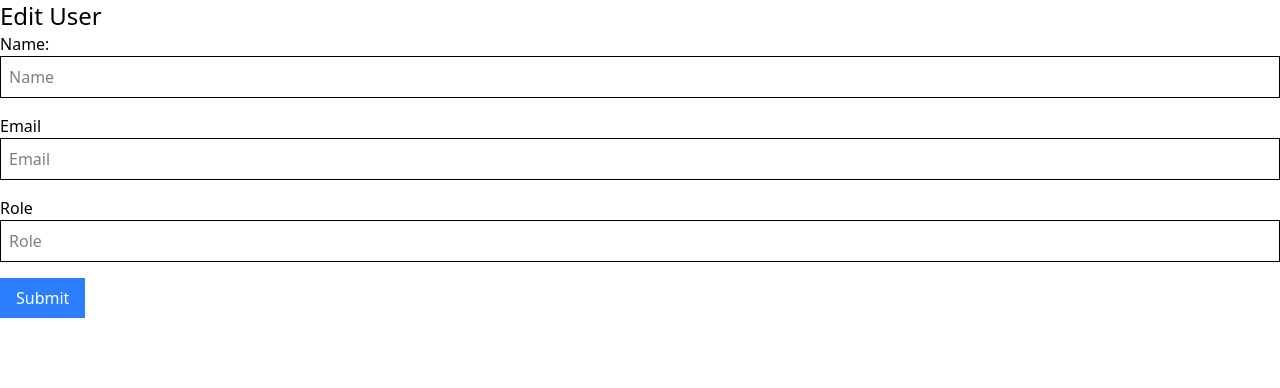
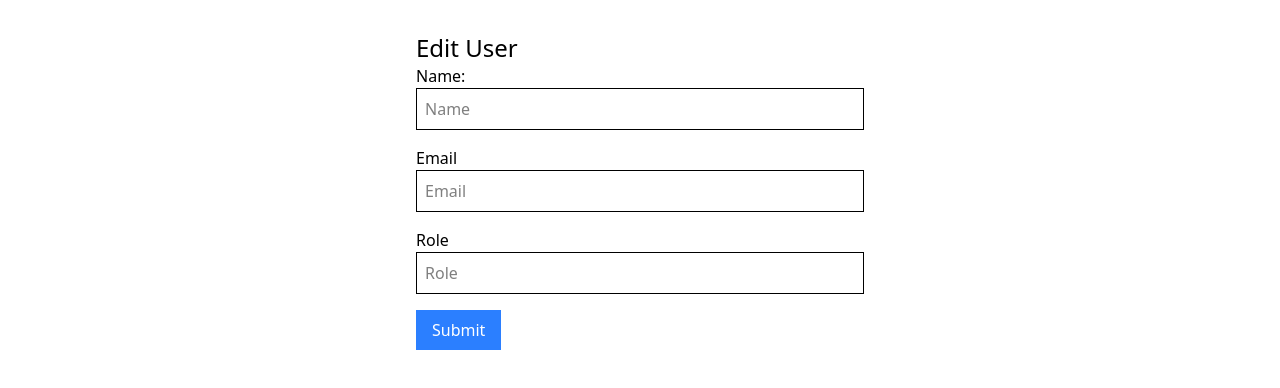
Before and after one commit to raineer24/capstone-project, a React (Vite) app: page /edit/1 in a window 1280 px wide. Shown: the top 388 px of the page. Built offline with nearby package versions, Linux system fonts and the light colour scheme.

Commit message:
readme file

```diff
--- a/src/main.jsx
+++ b/src/main.jsx
@@ -1,14 +1,16 @@
 // src/main.jsx
 import React from "react";
 import ReactDOM from "react-dom/client";
-import { BrowserRouter } from "react-router-dom";
 import App from "./App";
 import "react-toastify/dist/ReactToastify.css";
 // src/main.jsx
 import './index.css';
+import 'react-toastify/dist/ReactToastify.css'; // <-- Import CSS
+import { ToastContainer } from 'react-toastify';
 
 ReactDOM.createRoot(document.getElementById("root")).render(
   <React.StrictMode>
     <App />
+    <ToastContainer />
   </React.StrictMode>
 );
--- a/src/pages/CreateUser.jsx
+++ b/src/pages/CreateUser.jsx
@@ -9,12 +9,13 @@ const CreateUser = (data) => {
   const { createItem } = useLocalStorageCrud();
 
   const handleCreate = (data) => {
+    console.log(data,'data!')
     createItem(data);
     navigate('/')
   };
 
   return (
-    <div className='max-md mx-auto mt-8'>
+    <div className='max-w-md mx-auto mt-8'>
       <h2 className='text-2xl mb-4'>Create User</h2>
       <UserForm onSubmit={handleCreate}/>
     </div>
--- a/src/pages/EditUser.jsx
+++ b/src/pages/EditUser.jsx
@@ -30,7 +30,7 @@ const EditUser = () => {
   };
 
   return (
-    <div>
+    <div className='max-w-md mx-auto mt-8'>
       <h1 className="text-2xl">Edit User</h1>
       <UserForm onSubmit={handleUpdate} defaultValues={user} />
     </div>
--- a/src/pages/Home.jsx
+++ b/src/pages/Home.jsx
@@ -9,7 +9,6 @@ const Home = () => {
   const handleDelete = (id) => {
     if (window.confirm("Are you sure?")) {
       deleteItem(id);
-      toast.success("User deleted");
     }
   };
 
--- a/src/utils/validation.js
+++ b/src/utils/validation.js
@@ -3,5 +3,5 @@ import { z } from 'zod';
 
 export const userSchema = z.object({
   name: z.string().min(1, 'Name is required'),
-  email: z.string().email('Invalid email address'),
+  email: z.string().email('Invalid email address'), role: z.string().min(1, 'Role is required')
 });
```
Also changed, not shown: 1 other file (tests, documents, lock files or other folders).
